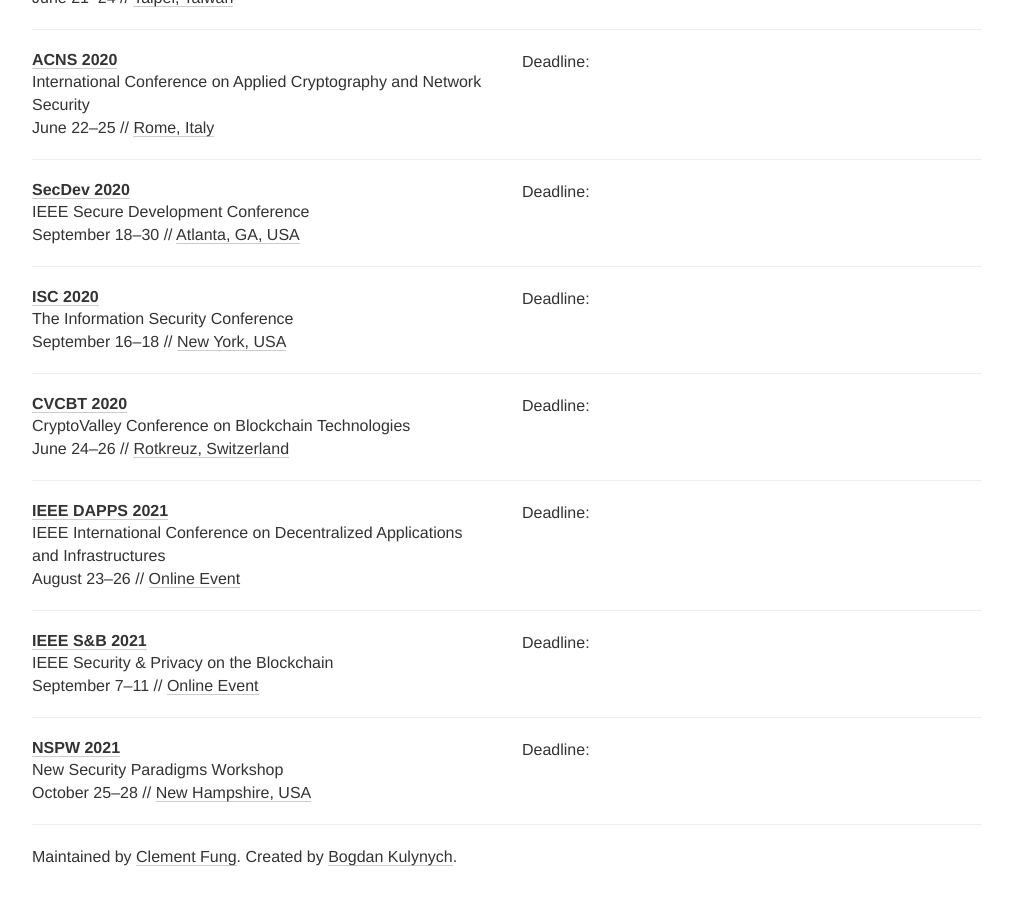
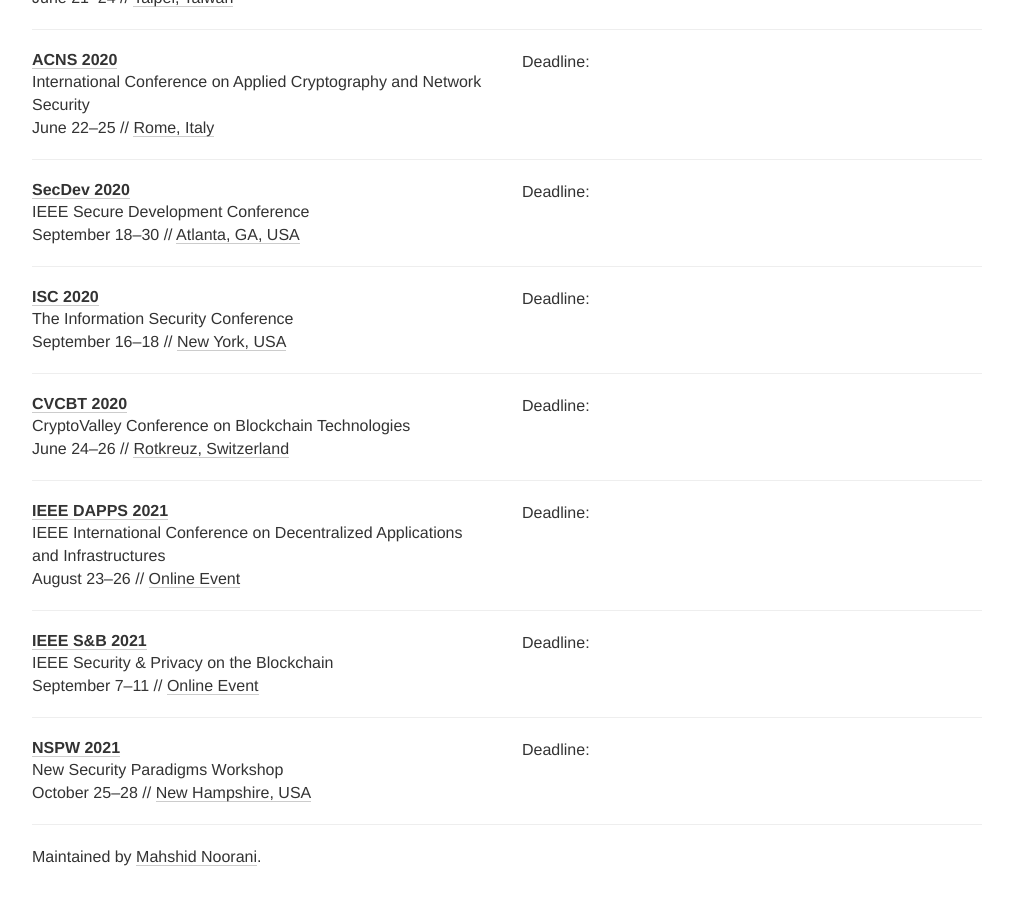
Before and after one commit to nooranim/conferences, a Jekyll site: the page built from index.html, in a window 1280 px wide and 900 px high, scrolled down 3432 px. Shown: the whole window, without its empty margins (133-1146 px from the left). Built offline with Jekyll 4.4.1, drawn with Linux system fonts in a browser that asks for light colours; nearby versions of some CDN libraries; comment, search, counter and statistics services are not loaded.

Commit message:
change the modifier

```diff
--- a/index.html
+++ b/index.html
@@ -78,7 +78,7 @@
         {% endfor %}
       </div>
       <footer>
-        Maintained by <a href="https://clementfung.github.io/">Clement Fung</a>. Created by <a href="//twitter.com/{{ site.twitter_username }}">Bogdan Kulynych</a>.
+        Maintained by <a href="https://github.com/nooranim">Mahshid Noorani</a>.
       </footer>
     </div>
 
```
